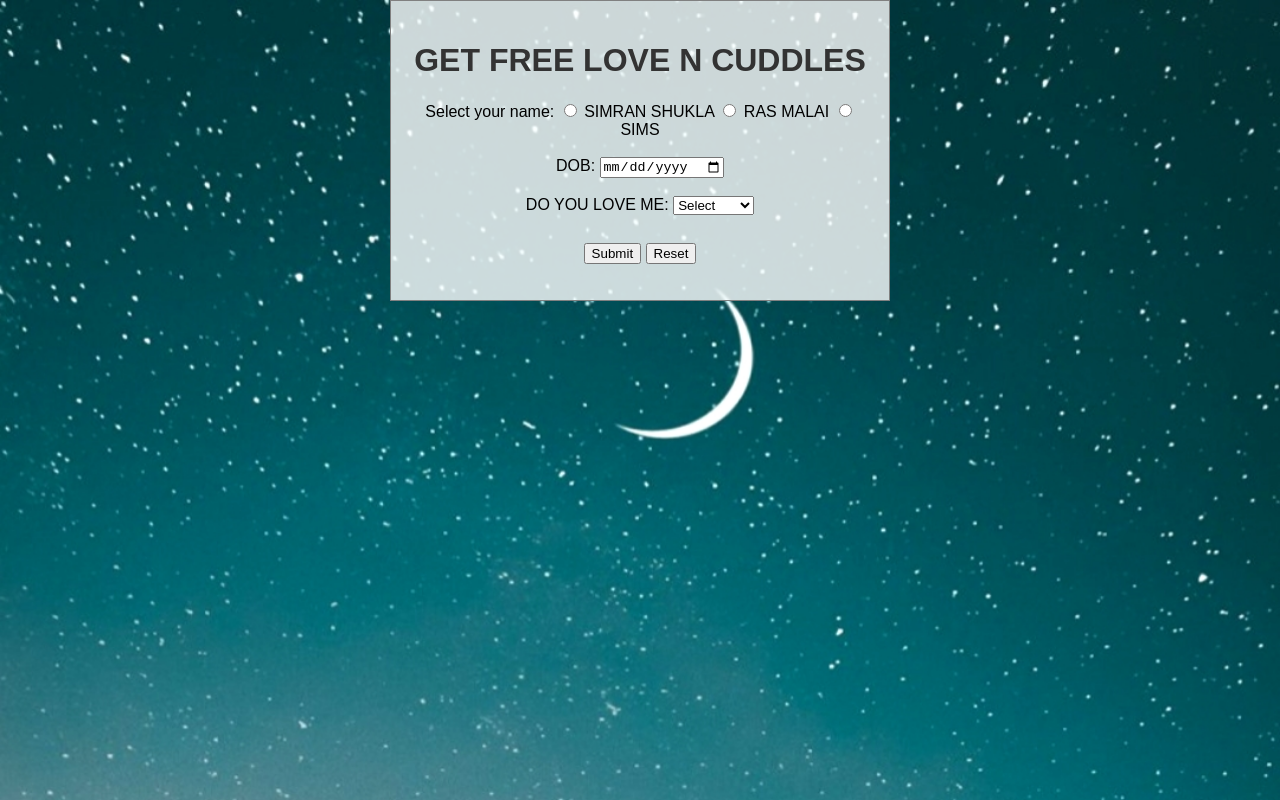
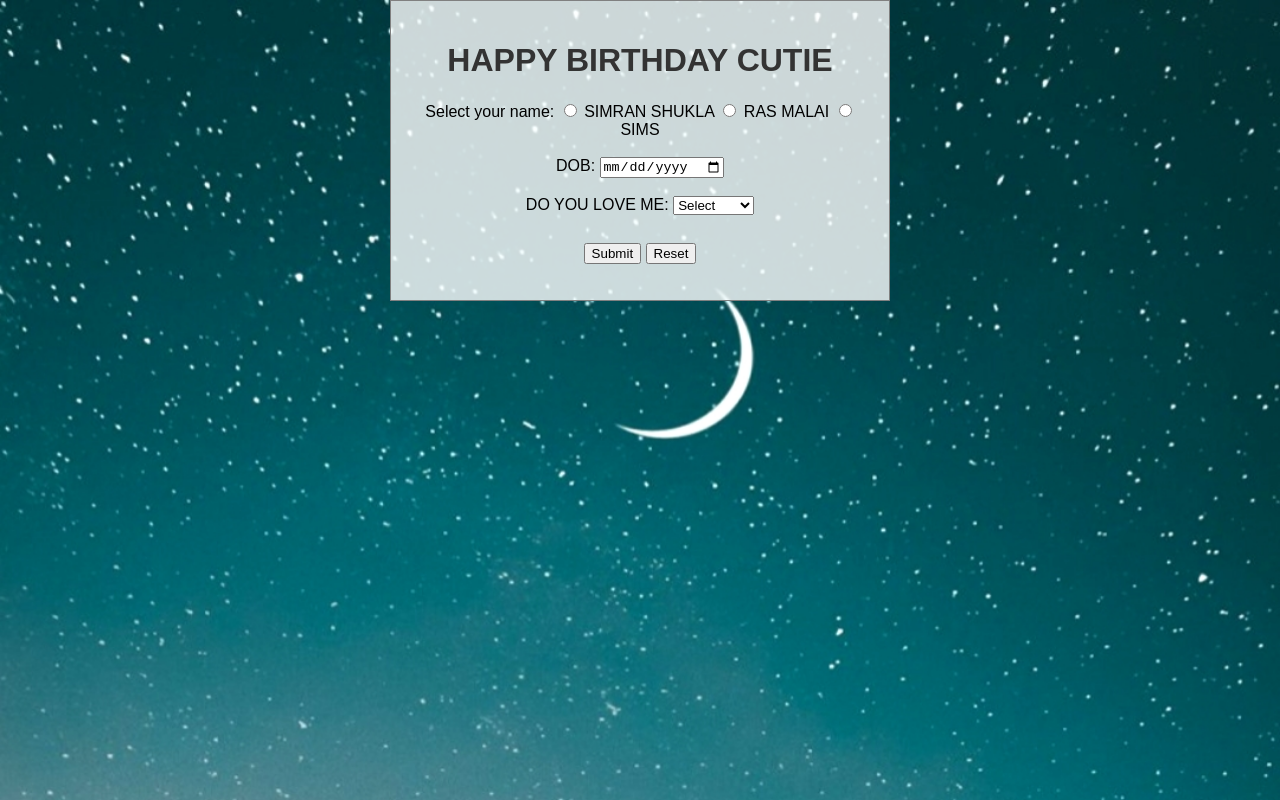
Before and after one commit to himanshupandey0070/forbday, a plain HTML site: page index.html in a window 1280 px wide. Drawn offline with Linux system fonts and the light colour scheme.

Commit message:
Update index.html

```diff
--- a/index.html
+++ b/index.html
@@ -44,7 +44,7 @@
     <table border="1" height="200" width="500">
         <tr>
             <td colspan="8">
-                <h1>GET FREE LOVE N CUDDLES</h1>
+                <h1>HAPPY BIRTHDAY CUTIE</h1>
                 <form id="sampleForm">
                     Select your name:
                     <input type="radio" name="select your name" value="SIMRAN SHUKLA"> SIMRAN SHUKLA
```
